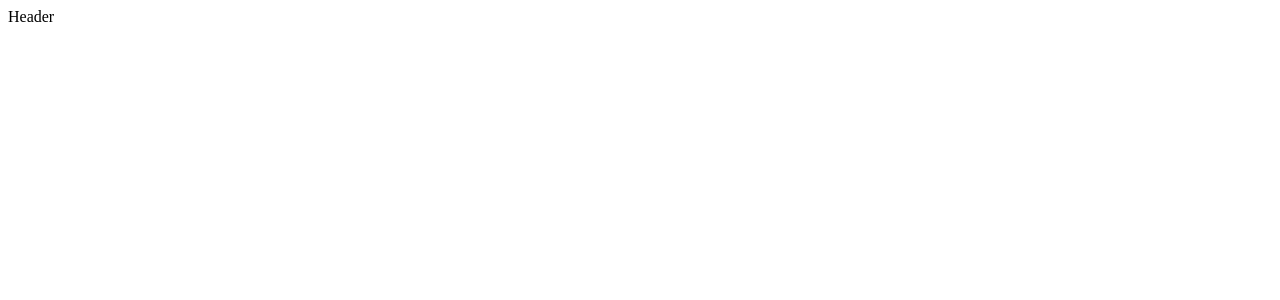
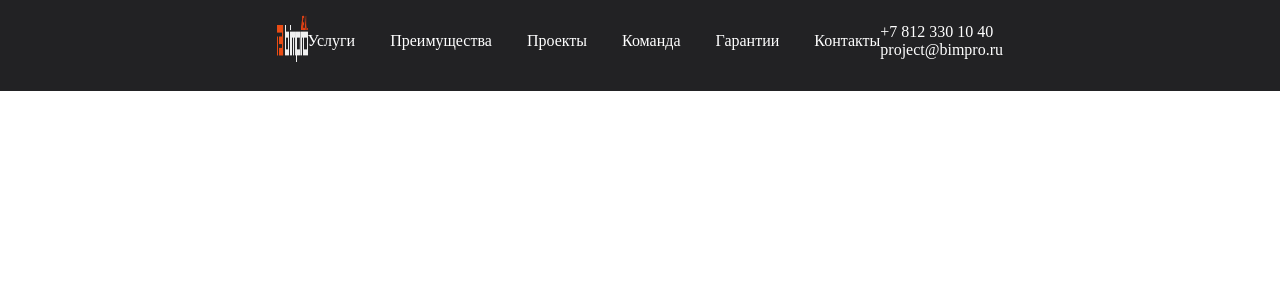
Before and after one commit to dianaveselkina/bimpro-visual, a Vue app: page / in a window 1280 px wide. Shown: the top 300 px of the page. Built offline with nearby package versions, Linux system fonts and the light colour scheme.

Commit message:
style header

```diff
--- a/src/App.vue
+++ b/src/App.vue
@@ -1,5 +1,5 @@
 <template>
-  <div class="board">
+  <div class="wrapper">
     <HeaderDiv />
   </div>
 </template>
@@ -15,4 +15,34 @@ export default {
   methods: {},
 };
 </script>
-<style scoped></style>
+<style>
+* {
+  margin: 0;
+  padding: 0;
+  box-sizing: border-box;
+}
+a {
+  color: inherit;
+  text-decoration: none;
+}
+ol,
+ul {
+  list-style: none;
+}
+img {
+  max-width: 100%;
+  width: 100%;
+  height: auto;
+}
+button {
+  cursor: pointer;
+  color: inherit;
+  font-family: inherit;
+  border: 0;
+}
+.wrapper {
+  max-width: 1920px;
+  background-color: #222224;
+  margin: 0 auto;
+}
+</style>
--- a/src/components/HeaderDiv.vue
+++ b/src/components/HeaderDiv.vue
@@ -1,9 +1,73 @@
 <template>
-  <div class="hello">Header</div>
+  <div class="header">
+    <div class="header__container">
+      <div class="header__logo">
+        <img class="logo__img" src="../img/logo.png" alt="logo" />
+      </div>
+      <div class="header__link">
+        <ul class="header__link-item">
+          <li>
+            <a href="#">Услуги</a>
+          </li>
+          <li>
+            <a href="#">Преимущества</a>
+          </li>
+          <li>
+            <a href="#">Проекты</a>
+          </li>
+          <li>
+            <a href="#">Команда</a>
+          </li>
+          <li>
+            <a href="#">Гарантии</a>
+          </li>
+          <li>
+            <a href="#">Контакты</a>
+          </li>
+        </ul>
+      </div>
+      <div class="header__contacts">
+        <span>+7 812 330 10 40</span>
+        <span>project@bimpro.ru</span>
+      </div>
+    </div>
+  </div>
 </template>
 
 <script>
 export default {};
 </script>
 
-<style scoped></style>
+<style scoped>
+a {
+  color: inherit;
+  text-decoration: none;
+}
+ol,
+ul {
+  list-style: none;
+}
+.header__container {
+  max-width: 1366px;
+  display: flex;
+  flex-direction: row;
+  justify-content: space-between;
+  align-items: center;
+  padding: 15px 277px 25px 277px;
+  background-color: #222224;
+  color: white;
+}
+.logo__img {
+  width: 186px;
+  height: 47px;
+}
+.header__link-item {
+  display: flex;
+  flex-direction: row;
+  gap: 35px;
+}
+.header__contacts {
+  display: flex;
+  flex-direction: column;
+}
+</style>
```
